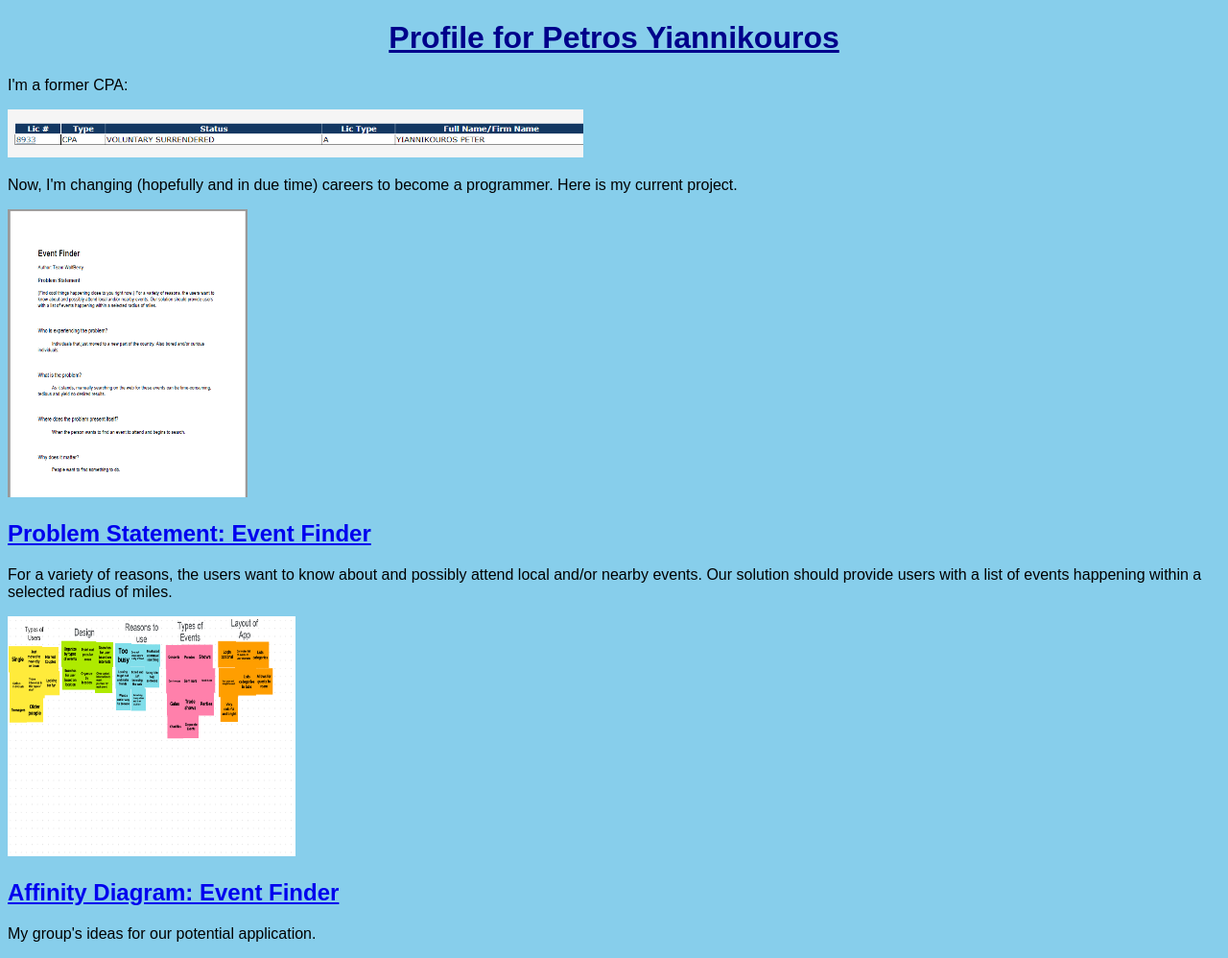
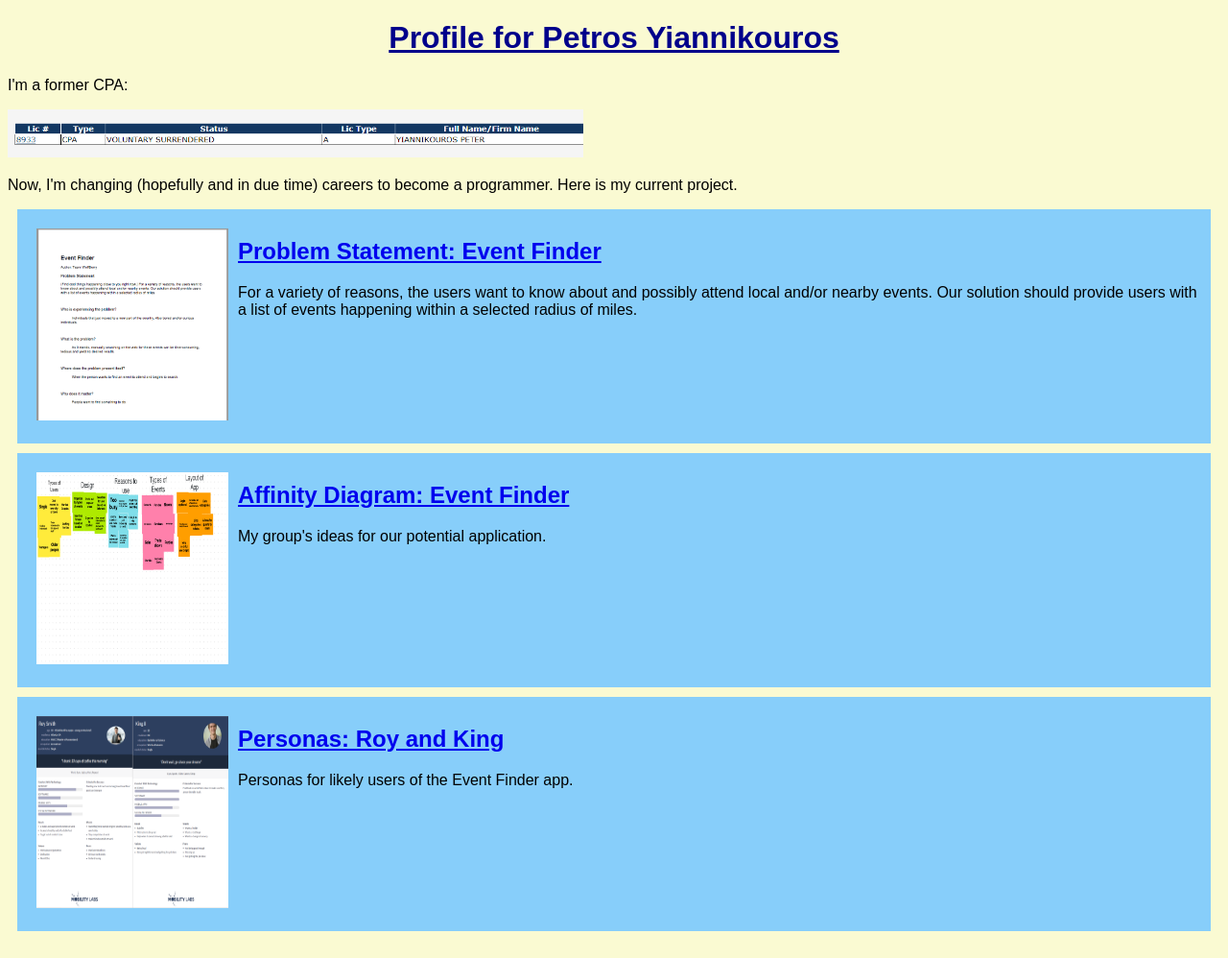
Before and after one commit to PetrosYiannikouros/PetrosYiannikouros.github.io, a plain HTML site: page index.html in a window 1280 px wide. Shown: the whole page at 96% size. Drawn offline with Linux system fonts and the light colour scheme.

Commit message:
Add files via upload

```diff
--- a/index.html
+++ b/index.html
@@ -13,7 +13,7 @@
         <p>Now, I'm changing (hopefully and in due time) careers to become a programmer. Here is my current project.</p>
 
         <section class="assignment">
-            <a href="files/problem-statement.pdf"><img src="images/problem-statement.png" width="250" height="300"></a>
+            <a href="files/problem-statement.pdf"><img src="images/problem-statement.png"></a>
             <section class="ass-details">
                 <a href="files/problem-statement.pdf"><h2>Problem Statement: Event Finder</h2></a>
                 <p>
@@ -24,7 +24,7 @@
 
         <!-- Affinity Diagram Assignment-->
         <section class="assignment">
-            <a href="files/affinity-diagram.pdf"><img src="images/affinity-diagram.png" width="300" height="250"></a>
+            <a href="files/affinity-diagram.pdf"><img src="images/affinity-diagram.png"></a>
             <section class="ass-details">
                 <a href="files/affinity-diagram.pdf"><h2>Affinity Diagram: Event Finder</h2></a>
                 <p>
@@ -32,5 +32,16 @@
                 </p>
             </section>
         </section>
+
+        <!-- Persona Assignment-->
+        <section class="assignment">
+            <a href="files/personas.pdf"><img src="images/personas.png"></a>
+            <section class="ass-details">
+                <a href="files/personas.pdf"><h2>Personas: Roy and King</h2></a>
+                <p>
+                    Personas for likely users of the Event Finder app.
+                </p>
+            </section>
+        </section>
     </body>
 </html>
--- a/styles.css
+++ b/styles.css
@@ -1,6 +1,19 @@
 body {
-    background:skyblue;
+    background:lightgoldenrodyellow;
     font-family: Arial, Helvetica, sans-serif;
+}
+
+.assignment {
+    display:flex;
+    padding:10px;
+    margin:10px;
+    background:lightskyblue;
+}
+
+.assignment img {
+    width:200px;
+    height:200px;
+    padding:10px;
 }
 
 h1{
```
Also changed, not shown: images/personas.png (added), 1 other file.
